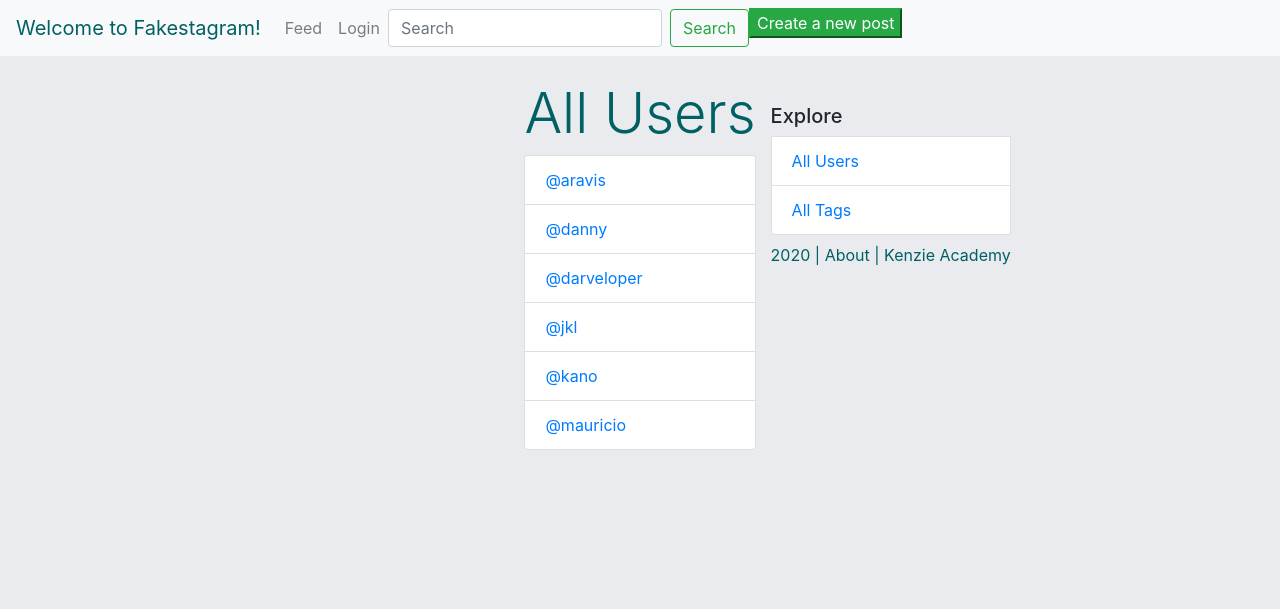
After one commit to knmarvel/insta-clone-backend, a Django app: page /users/ in a window 1280 px wide. The commit adds this page. Shown: the top 609 px of the page. Run offline with Django 3.2, Linux system fonts and the light colour scheme; data comes from the database, SQL or seed files in the repository; both versions use the stored data as it was after the commit; some libraries are stand-ins or nearby versions.

Commit message:
all users and all tags added

```diff
--- /dev/null
+++ b/authentication/templates/all_users.html
@@ -0,0 +1,18 @@
+{% extends 'base.html' %}
+{% block content %}
+    <div class="col d-flex mt-5 align-left" >
+        &nbsp;
+    </div>
+    <div class="feed" style="margin-bottom: 10rem;">
+        <h1 class='display-4 mt-4 text-center' style="color: #016064;">
+            All Users
+        </h1>
+         <ul class="list-group">
+        {% for user in users %}
+           <li class="list-group-item list-group-item-action">
+                <a href="{% url 'profile' slug=user.slug %}">@{{user.slug}}</a>
+            </li>
+        {% endfor %}
+        </ul>
+    </div>
+{% endblock%}
--- a/authentication/templates/base.html
+++ b/authentication/templates/base.html
@@ -53,6 +53,17 @@
                             <p>{{request.user.name}}</p>
                         </div>
                     {% endif %}
+                    <ul class="list-group">
+                        <h5>
+                        Explore
+                        </h5>
+                        <li class="list-group-item list-group-item-action">
+                            <a href="{% url 'all_users'%}">All Users</a>
+                        </li>
+                        <li class="list-group-item list-group-item-action">
+                            <a href="{% url 'all_tags'%}">All Tags</a>
+                        </li>
+                    </ul>
                     <p class='mt-2' style='color: #016064;'>2020 | About | Kenzie Academy</p>
                     </div>
                 </div>
--- a/authentication/templates/login.html
+++ b/authentication/templates/login.html
@@ -13,7 +13,7 @@
                         <button style="background-color:#016064; color:white" class="btn btn-outline-info" type="submit">Login</button>
                 </div>
                 </form>
-            Don't have an account? <a href="/register" target="blank"><strong style='color: #016064'>register here</strong></a>!
+            Don't have an account? <a href="/register"><strong style='color: #016064'>register here</strong></a>!
         </center>
     </div>
 </div>
--- a/authentication/urls.py
+++ b/authentication/urls.py
@@ -7,7 +7,8 @@ from .views import (
     profile_edit_view,
     search_view,
     follow_view,
-    unfollow_view
+    unfollow_view,
+    all_users_view
 )
 
 urlpatterns = [
@@ -22,5 +23,6 @@ urlpatterns = [
     path('user/<str:slug>/', profile_view, name='profile'),
     path('follow/<str:slug>/', follow_view, name='follow'),
     path('unfollow/<str:slug>/', unfollow_view, name='unfollow'),
-    path('register/', register_view, name='register')
+    path('register/', register_view, name='register'),
+    path('users/', all_users_view, name="all_users"),
 ]
--- a/authentication/views.py
+++ b/authentication/views.py
@@ -113,3 +113,12 @@ def unfollow_view(request, slug):
     logged_in_user.following.remove(user_unfollow)
     print(user_unfollow)
     return HttpResponseRedirect(request.META.get('HTTP_REFERER'))
+
+
+def all_users_view(request):
+    template = 'all_users.html'
+    users = Author.objects.all().order_by('username')
+    context = {
+        'users': users,
+    }
+    return render(request, template, context)
--- a/tags/urls.py
+++ b/tags/urls.py
@@ -1,6 +1,7 @@
 from django.urls import path
-from tags.views import tag_list
+from tags.views import tag_list, all_tags_view
 
 urlpatterns = [
     path("tag/<str:slug>/", tag_list, name="tag_list"),
+    path("tags", all_tags_view, name="all_tags")
 ]
```
Also changed, not shown: authentication/templates/all_tags.html (added, +18 -0 lines), tags/views.py (+10 -0 lines), db.sqlite3.
